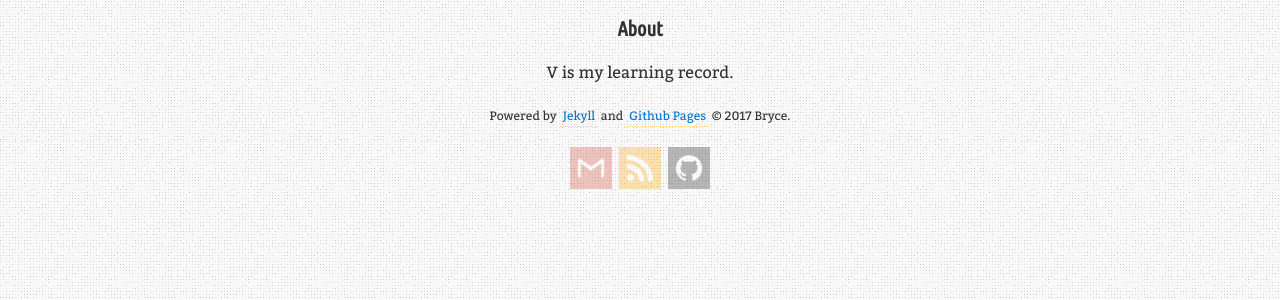
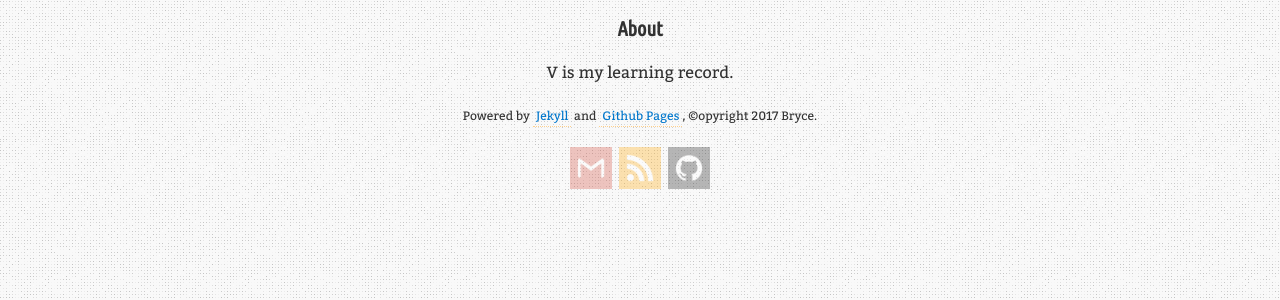
Before and after one commit to mrcwl/bryceyang.github.io, a Jekyll site: the page built from 404.html, in a window 1280 px wide. Shown: the part 459-759 px from the top of the page. Built offline with Jekyll 4.4.1, drawn with Linux system fonts in a browser that asks for light colours; nearby versions of some CDN libraries; comment, search, counter and statistics services are not loaded.

Commit message:
add &copy;

```diff
--- a/_data/i18n.yml
+++ b/_data/i18n.yml
@@ -4,7 +4,7 @@ en: &en
   back_to_top: 'Back to Top'
   categories: 'Categories'
   close: 'Close'
-  copyright: '<p><small>Powered by <a href="https://jekyllrb.com/" target="_blank">Jekyll</a> and <a href="https://pages.github.com/" target="_blank">Github Pages</a> &copy; 2017 Bryce.</small></p>'
+  copyright: '<p><small>Powered by <a href="https://jekyllrb.com/" target="_blank">Jekyll</a> and <a href="https://pages.github.com/" target="_blank">Github Pages</a>, &copy;opyright 2017 Bryce.</small></p>'
   enter_blog: 'Enter Blog'
   last_updated: 'Last updated'
   menu: 'Menu'
```
